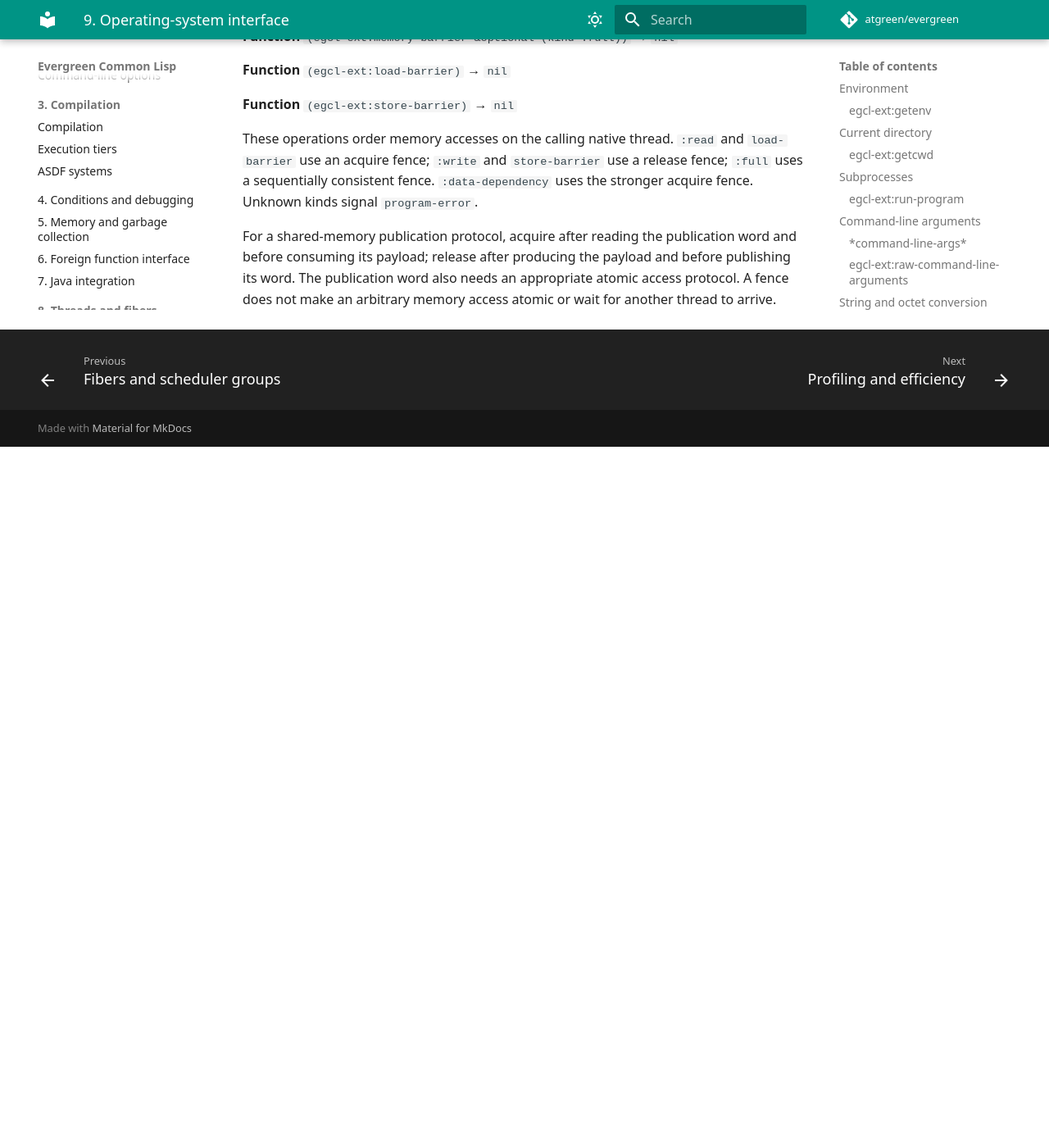
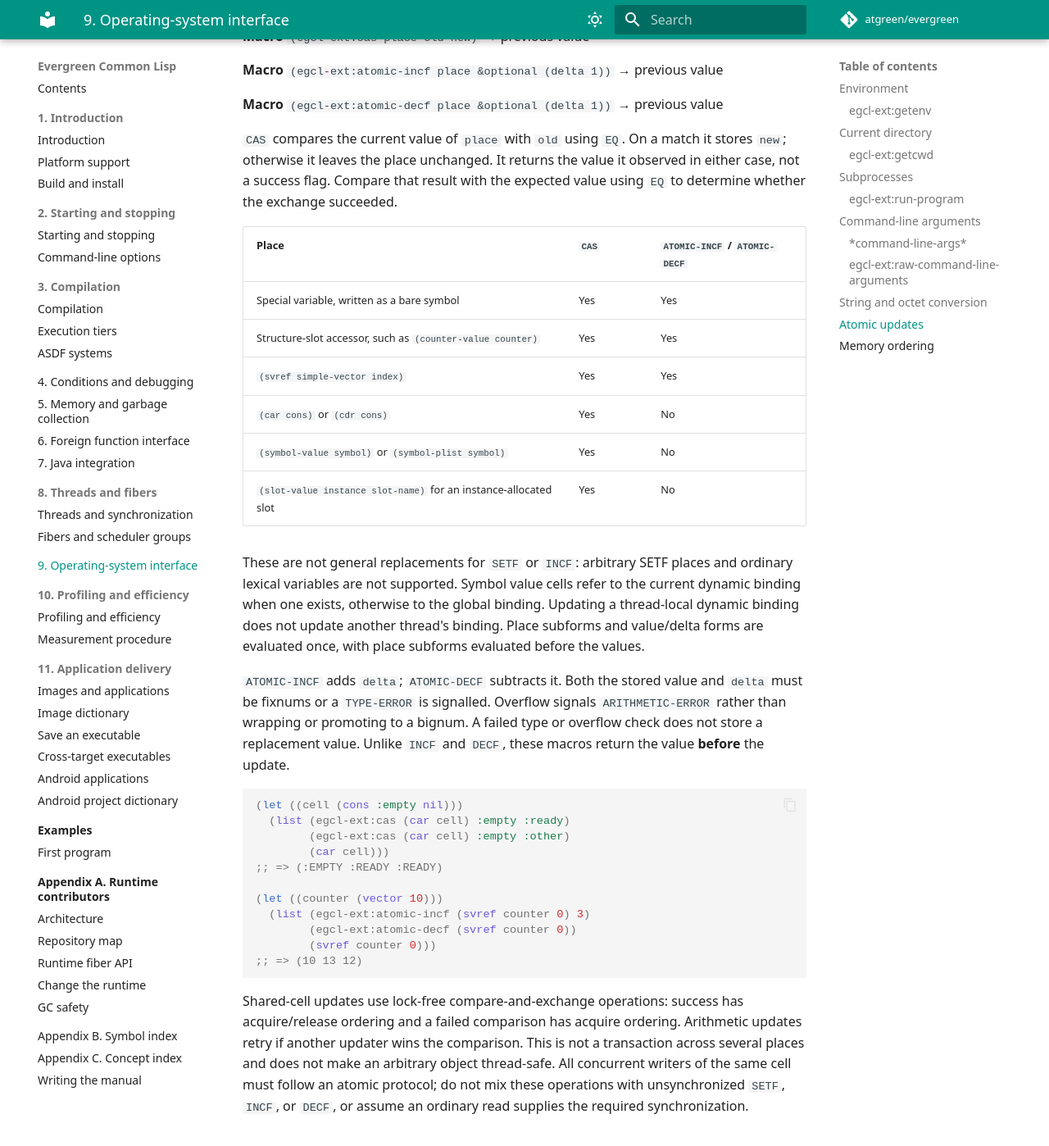
Before and after one commit to atgreen/evergreen, an MkDocs documentation site: the page built from docs/manual/user/reference/extensions.md, in a window 1280 px wide and 1400 px high, scrolled down 2675 px. Shown: the whole window at 82% size. Built offline with MkDocs 1.6.1 and Material for MkDocs 9.7.7, drawn with Linux system fonts in a browser that asks for light colours; comment, search, counter and statistics services are not loaded; the version menu is left out; before the commit the page ends 3220 px from its top, so only the background shows below that; some of the changed text lies outside the part shown.

Commit message:
Document implemented atomic operations and extension namespaces
Clarify supported places, old-value returns, errors, ordering and examples. Distinguish runtime barriers and available Gray stream methods from planned APIs, and align extension package policy across the reference and design documents.

Bead: bliss-pmp5y

Co-Authored-By: OpenAI Codex <codex@openai.com>

````diff
--- a/docs/manual/user/reference/extensions.md
+++ b/docs/manual/user/reference/extensions.md
@@ -105,6 +105,63 @@ Supported format names are `:utf-8`, `:utf8`, `:ascii`, and `:us-ascii`;
 decoders replace malformed input with U+FFFD, rather than signalling as SBCL's
 default decoder does. Other external formats are not supported.
 
+## Atomic updates
+
+**Macro** `(egcl-ext:cas place old new)` → previous value
+
+**Macro** `(egcl-ext:atomic-incf place &optional (delta 1))` → previous value
+
+**Macro** `(egcl-ext:atomic-decf place &optional (delta 1))` → previous value
+
+`CAS` compares the current value of `place` with `old` using `EQ`. On a
+match it stores `new`; otherwise it leaves the place unchanged. It returns
+the value it observed in either case, not a success flag. Compare that result
+with the expected value using `EQ` to determine whether the exchange succeeded.
+
+| Place | `CAS` | `ATOMIC-INCF` / `ATOMIC-DECF` |
+| --- | --- | --- |
+| Special variable, written as a bare symbol | Yes | Yes |
+| Structure-slot accessor, such as `(counter-value counter)` | Yes | Yes |
+| `(svref simple-vector index)` | Yes | Yes |
+| `(car cons)` or `(cdr cons)` | Yes | No |
+| `(symbol-value symbol)` or `(symbol-plist symbol)` | Yes | No |
+| `(slot-value instance slot-name)` for an instance-allocated slot | Yes | No |
+
+These are not general replacements for `SETF` or `INCF`: arbitrary SETF
+places and ordinary lexical variables are not supported. Symbol value cells
+refer to the current dynamic binding when one exists, otherwise to the global
+binding. Updating a thread-local dynamic binding does not update another
+thread's binding. Place subforms and value/delta forms are evaluated once,
+with place subforms evaluated before the values.
+
+`ATOMIC-INCF` adds `delta`; `ATOMIC-DECF` subtracts it. Both the stored value
+and `delta` must be fixnums or a `TYPE-ERROR` is signalled. Overflow signals
+`ARITHMETIC-ERROR` rather than wrapping or promoting to a bignum. A failed
+type or overflow check does not store a replacement value. Unlike `INCF`
+and `DECF`, these macros return the value **before** the update.
+
+```lisp
+(let ((cell (cons :empty nil)))
+  (list (egcl-ext:cas (car cell) :empty :ready)
+        (egcl-ext:cas (car cell) :empty :other)
+        (car cell)))
+;; => (:EMPTY :READY :READY)
+
+(let ((counter (vector 10)))
+  (list (egcl-ext:atomic-incf (svref counter 0) 3)
+        (egcl-ext:atomic-decf (svref counter 0))
+        (svref counter 0)))
+;; => (10 13 12)
+```
+
+Shared-cell updates use lock-free compare-and-exchange operations: success
+has acquire/release ordering and a failed comparison has acquire ordering.
+Arithmetic updates retry if another updater wins the comparison. This is not
+a transaction across several places and does not make an arbitrary object
+thread-safe. All concurrent writers of the same cell must follow an atomic
+protocol; do not mix these operations with unsynchronized `SETF`, `INCF`, or
+`DECF`, or assume an ordinary read supplies the required synchronization.
+
 ## Memory ordering
 
 **Function** `(egcl-ext:memory-barrier &optional (kind :full))` → `nil`
@@ -123,3 +180,8 @@ word and before consuming its payload; release after producing the payload and
 before publishing its word. The publication word also needs an appropriate
 atomic access protocol. A fence does not make an arbitrary memory access atomic
 or wait for another thread to arrive.
+
+The public functions are available now. The current implementation calls a
+runtime fence helper; dedicated x86 T1/T2 intrinsic lowering is still pending.
+The interface promises memory ordering, not a particular instruction sequence
+or call latency.
````
Also changed, not shown: docs/egcl-lisp-api.md (+77 -64 lines), docs/manual/introduction.md (+3 -3 lines), spec/09-extensions.md (+19 -24 lines), spec/11-phasing-roadmap.md (+9 -25 lines), spec/14-simd.md (+5 -6 lines).
